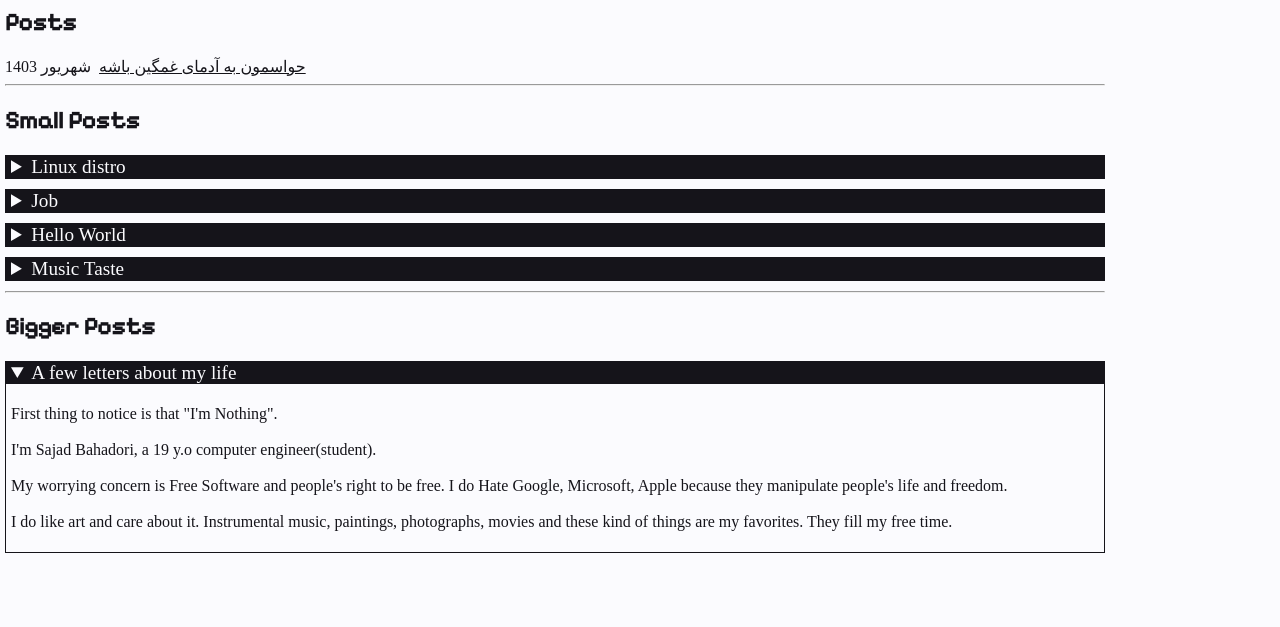
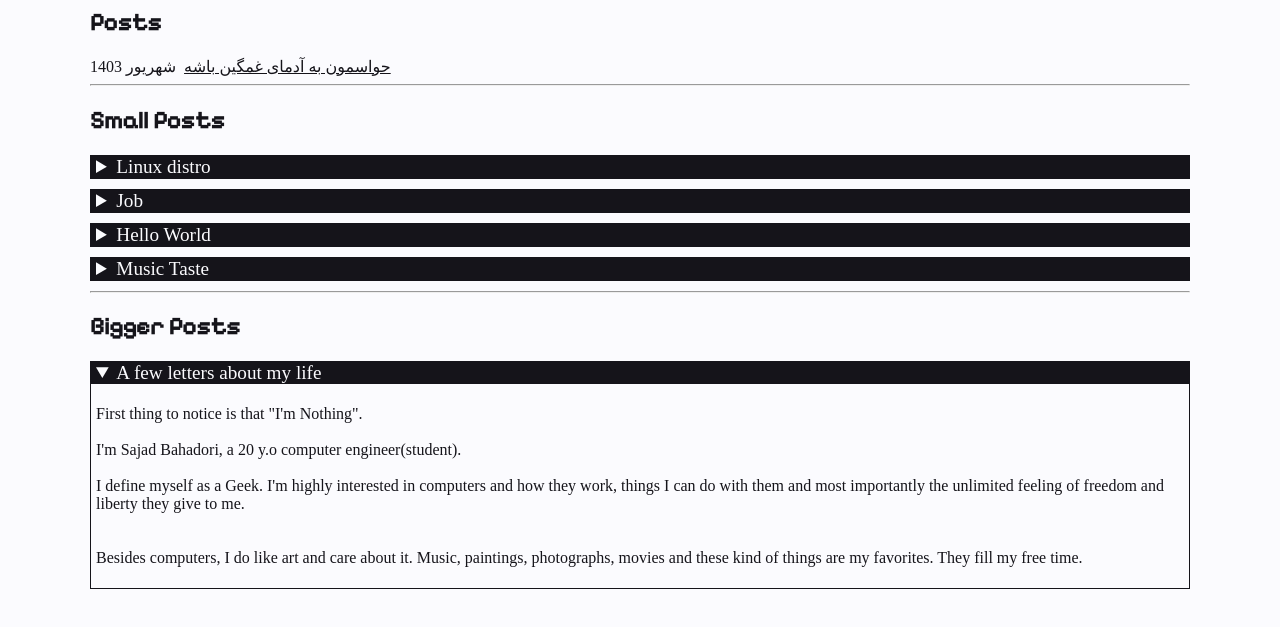
Before and after one commit to sisyx/sisyx.github.io, a plain HTML site: page index.html in a window 1280 px wide. Both pictures are taken after a click on the heading "A few letters about my life". Shown: the part 137-764 px from the top of the page. Drawn offline with Linux system fonts and the light colour scheme; a web font is replaced by a local one.

Commit message:
center home page

```diff
--- a/index.html
+++ b/index.html
@@ -12,13 +12,14 @@
 	<link rel="stylesheet" href="styles.css">
 </head>
 <body>
+	<div class="container">
 	<header>
 		<h1>sajad's Blog</h1>
 	</header>
 	<nav>
 		<div class="socials">
 			<!-- <h3 class="socials-text">socials: </h3> -->
-			<a href="https://github.com/sisyx">
+			<a href="https://github.com/sisyx" target="_blank">
 				<!-- <div>github</div> -->
 				<svg role="img" width="28" height="28" xmlns="http://www.w3.org/2000/svg" viewBox="0 0 24 24"><title>GitHub</title><path fill="currentColor" d="M12.001 2C6.47598 2 2.00098 6.475 2.00098 12C2.00098 16.425 4.86348 20.1625 8.83848 21.4875C9.33848 21.575 9.52598 21.275 9.52598 21.0125C9.52598 20.775 9.51348 19.9875 9.51348 19.15C7.00098 19.6125 6.35098 18.5375 6.15098 17.975C6.03848 17.6875 5.55098 16.8 5.12598 16.5625C4.77598 16.375 4.27598 15.9125 5.11348 15.9C5.90098 15.8875 6.46348 16.625 6.65098 16.925C7.55098 18.4375 8.98848 18.0125 9.56348 17.75C9.65098 17.1 9.91348 16.6625 10.201 16.4125C7.97598 16.1625 5.65098 15.3 5.65098 11.475C5.65098 10.3875 6.03848 9.4875 6.67598 8.7875C6.57598 8.5375 6.22598 7.5125 6.77598 6.1375C6.77598 6.1375 7.61348 5.875 9.52598 7.1625C10.326 6.9375 11.176 6.825 12.026 6.825C12.876 6.825 13.726 6.9375 14.526 7.1625C16.4385 5.8625 17.276 6.1375 17.276 6.1375C17.826 7.5125 17.476 8.5375 17.376 8.7875C18.0135 9.4875 18.401 10.375 18.401 11.475C18.401 15.3125 16.0635 16.1625 13.8385 16.4125C14.201 16.725 14.5135 17.325 14.5135 18.2625C14.5135 19.6 14.501 20.675 14.501 21.0125C14.501 21.275 14.6885 21.5875 15.1885 21.4875C19.259 20.1133 21.9999 16.2963 22.001 12C22.001 6.475 17.526 2 12.001 2Z"></path></svg>
 			</a>
@@ -37,7 +38,7 @@
 				</g>
 				</svg>
 			</a>
-			<a href="https://www.pinterest.com/phresearcher/">
+			<a href="https://www.pinterest.com/phresearcher/" target="_blank">
 				<!-- <div>Pinterest</div> -->
 				<svg height="800px" width="800px" version="1.1" id="Layer_1" xmlns="http://www.w3.org/2000/svg" xmlns:xlink="http://www.w3.org/1999/xlink"
 					viewBox="0 0 511.998 511.998" xml:space="preserve">
@@ -103,16 +104,18 @@
 					<p>First thing to notice is that "I'm Nothing".
 						<br>
 						<br>
-						I'm Sajad Bahadori, a 19 y.o computer engineer(student).
+						I'm Sajad Bahadori, a 20 y.o computer engineer(student).
 						<br>
 						<br>
-						My worrying concern is Free Software and people's right to be free. I do Hate Google, Microsoft, Apple because they manipulate people's life and freedom.
+						I define myself as a Geek. I'm highly interested in computers and how they work, things I can do with them and most importantly the unlimited feeling of freedom and liberty they give to me.
 						<br>
 						<br>
-						I do like art and care about it. Instrumental music, paintings, photographs, movies and these kind of things are my favorites. They fill my free time.</p>
+						<br>
+						Besides computers, I do like art and care about it. Music, paintings, photographs, movies and these kind of things are my favorites. They fill my free time.</p>
 				</details>
 			</div>
 		</section>
 	</main>
+	</div>
 	</body>
 	</html>
--- a/styles.css
+++ b/styles.css
@@ -54,6 +54,9 @@ body {
     margin: 0;
     width: 100%;
     max-width: 1110px;
+    /* text-align: center; */
+    margin-left: auto;
+    margin-right: auto;
 }
 .socials {
     display: flex;
@@ -71,7 +74,7 @@ body {
     max-width: 10ch;
 }
 .bigger-posts-section p {
-    text-align: justify;
+    text-align: left;
 }
 
 /* themes  */
```
